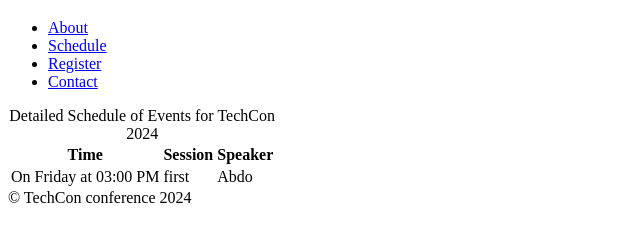
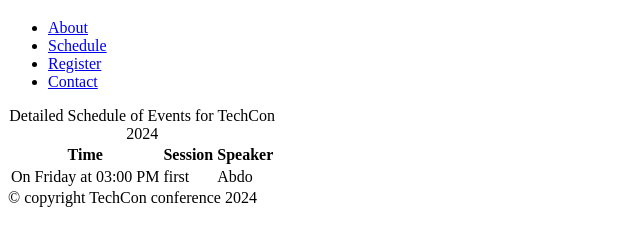
Before and after one commit to Abdul-RahmanNasser/TechCon_HTML, a plain HTML site: page techcon_website/schedule.html in a window 1280 px wide. Shown: the part 61-306 px from the top of the page, without its empty margins (0-640 px from the left). Drawn offline with Linux system fonts and the light colour scheme.

Commit message:
schedule.html is modified.

```diff
--- a/techcon_website/schedule.html
+++ b/techcon_website/schedule.html
@@ -36,6 +36,6 @@
             </tbody>
         </table>
     </main>
-    <footer>&COPY; TechCon conference 2024</footer>
+    <footer>&COPY; copyright TechCon conference 2024</footer>
 </body>
 </html>
```
